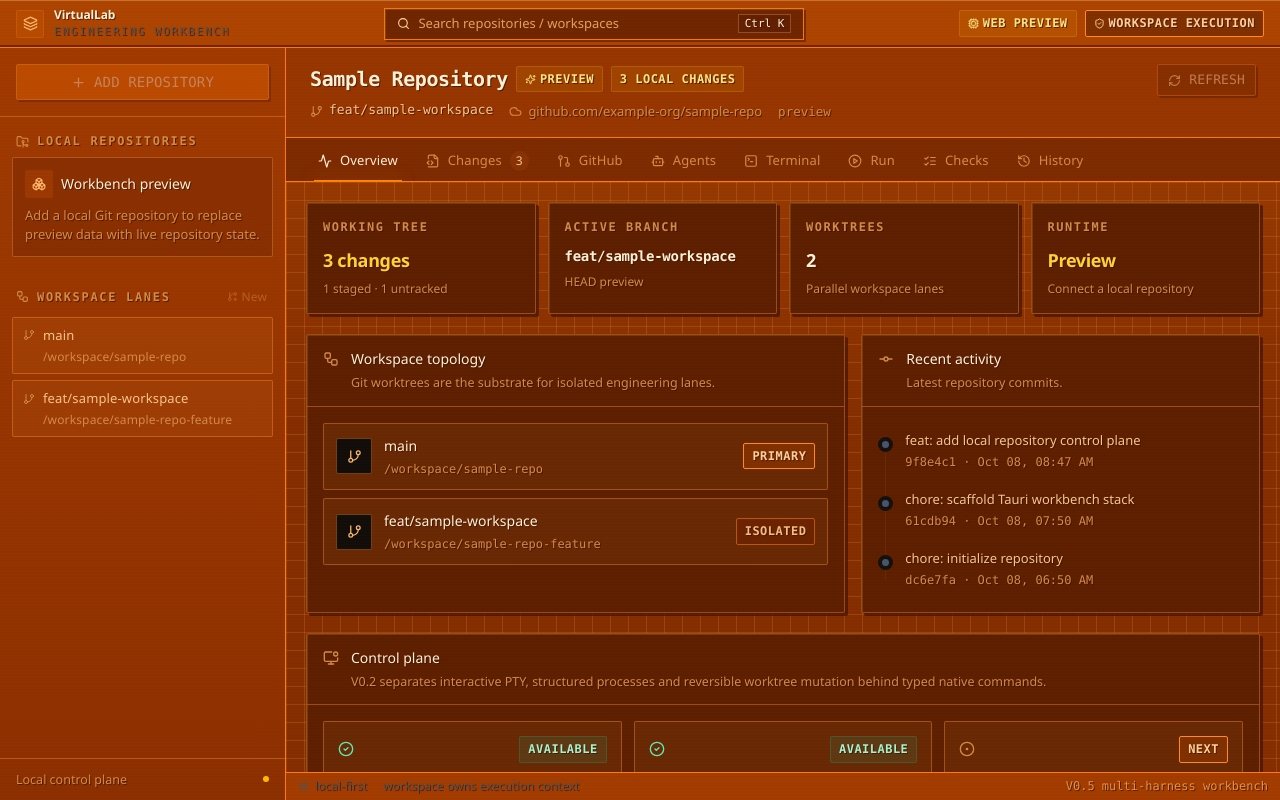
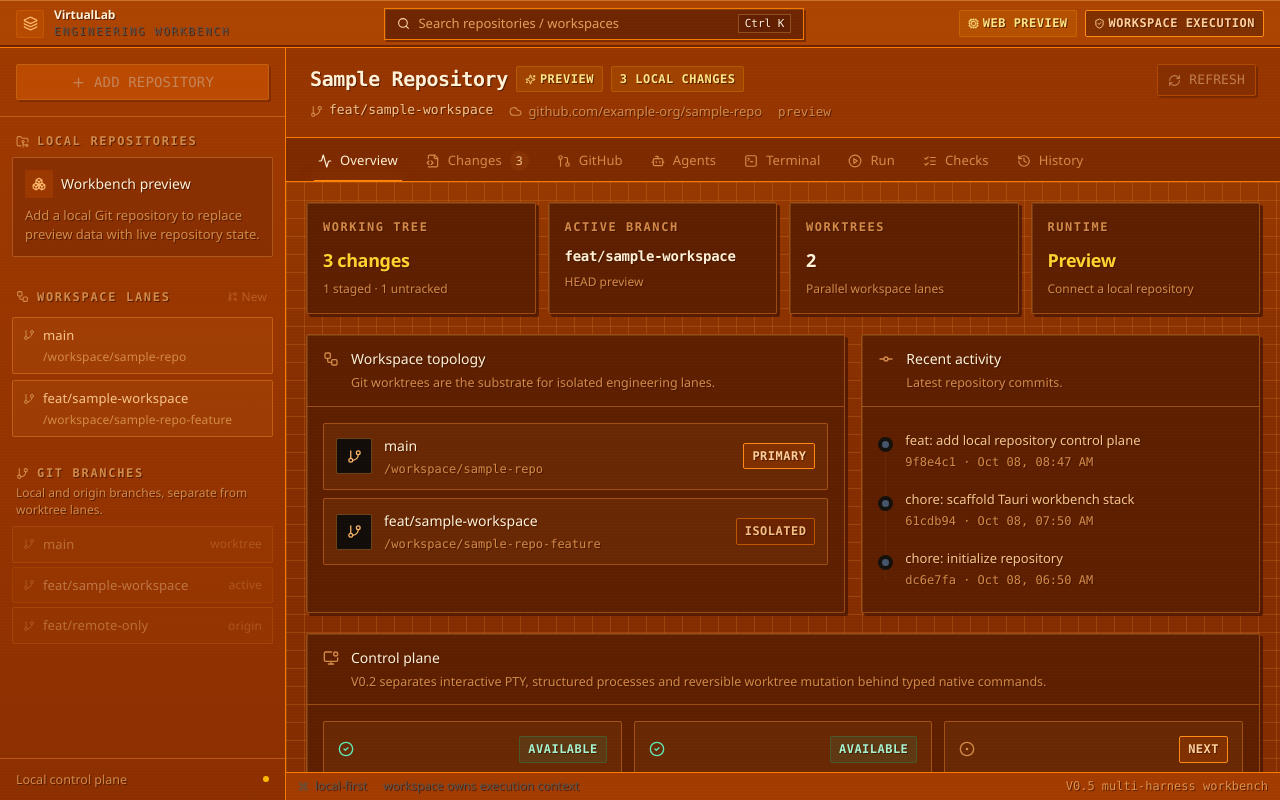
Before and after one commit to magic-alt/virtuallab, a React (Vite) app: page / in a window 1280 px wide. Built offline with nearby package versions, Linux system fonts and the light colour scheme.

Commit message:
feat(git): list local and origin branches independently of worktrees

```diff
--- a/src/features/sidebar/ProjectSidebar.tsx
+++ b/src/features/sidebar/ProjectSidebar.tsx
@@ -22,6 +22,8 @@ interface Props {
   onNewWorkspace: () => void;
   onSelectWorkspace: (path: string) => void;
   onRemoveWorkspace: (path: string) => void;
+  onSwitchBranch: (branch: string) => void;
+  branchActionsEnabled: boolean;
   workspaceActionsEnabled: boolean;
   repositoryActionsEnabled: boolean;
   filterQuery: string;
@@ -38,6 +40,8 @@ export function ProjectSidebar({
   onNewWorkspace,
   onSelectWorkspace,
   onRemoveWorkspace,
+  onSwitchBranch,
+  branchActionsEnabled,
   workspaceActionsEnabled,
   repositoryActionsEnabled,
   filterQuery,
@@ -48,6 +52,9 @@ export function ProjectSidebar({
         `${repository.name} ${repository.path}`.toLowerCase().includes(query),
       )
     : repositories;
+  const visibleBranches = snapshot.branches.filter((branch) =>
+    !query || branch.name.toLowerCase().includes(query),
+  );
   const visibleWorktrees = (query
     ? snapshot.worktrees.filter((worktree) =>
         `${worktree.branch ?? ""} ${worktree.path}`.toLowerCase().includes(query),
@@ -166,6 +173,46 @@ export function ProjectSidebar({
             ))}
           </div>
         </div>
+
+        <div className="mt-7">
+          <SectionLabel icon={<GitBranch size={13} />} label="Git branches" />
+          <p className="mt-1 px-1 text-[10px] leading-4 text-slate-600">
+            Local and origin branches, separate from worktree lanes.
+          </p>
+          <div className="mt-2 space-y-1">
+            {visibleBranches.map((branch) => {
+              const active = branch.name === snapshot.currentBranch;
+              const inOtherWorktree = Boolean(
+                branch.worktreePath &&
+                branch.worktreePath.replaceAll("\\", "/").toLowerCase() !== snapshot.root.replaceAll("\\", "/").toLowerCase(),
+              );
+              return (
+                <button
+                  key={branch.name}
+                  type="button"
+                  aria-label={inOtherWorktree ? `Open worktree for ${branch.name}` : `Switch to ${branch.name}`}
+                  onClick={() => onSwitchBranch(branch.name)}
+                  disabled={!branchActionsEnabled}
+                  className={cn(
+                    "flex w-full items-center gap-2 rounded-lg border px-2.5 py-2 text-left text-xs transition disabled:opacity-40",
+                    active
+                      ? "border-orange-400/30 bg-orange-400/10 text-orange-200"
+                      : "border-white/[0.05] text-slate-300 hover:bg-white/[0.04]",
+                  )}
+                >
+                  <GitBranch size={12} className="shrink-0 text-slate-600" />
+                  <span className="min-w-0 flex-1 truncate" title={branch.name}>{branch.name}</span>
+                  <span className="shrink-0 text-[10px] text-slate-600">
+                    {active ? "active" : inOtherWorktree ? "worktree" : branch.local ? "local" : "origin"}
+                  </span>
+                </button>
+              );
+            })}
+            {visibleBranches.length === 0 && (
+              <p className="px-2 py-2 text-xs text-slate-600">No matching branches. Fetch origin to discover remote branches.</p>
+            )}
+          </div>
+        </div>
       </div>
 
       <div className="border-t border-white/[0.07] px-4 py-3">
```
